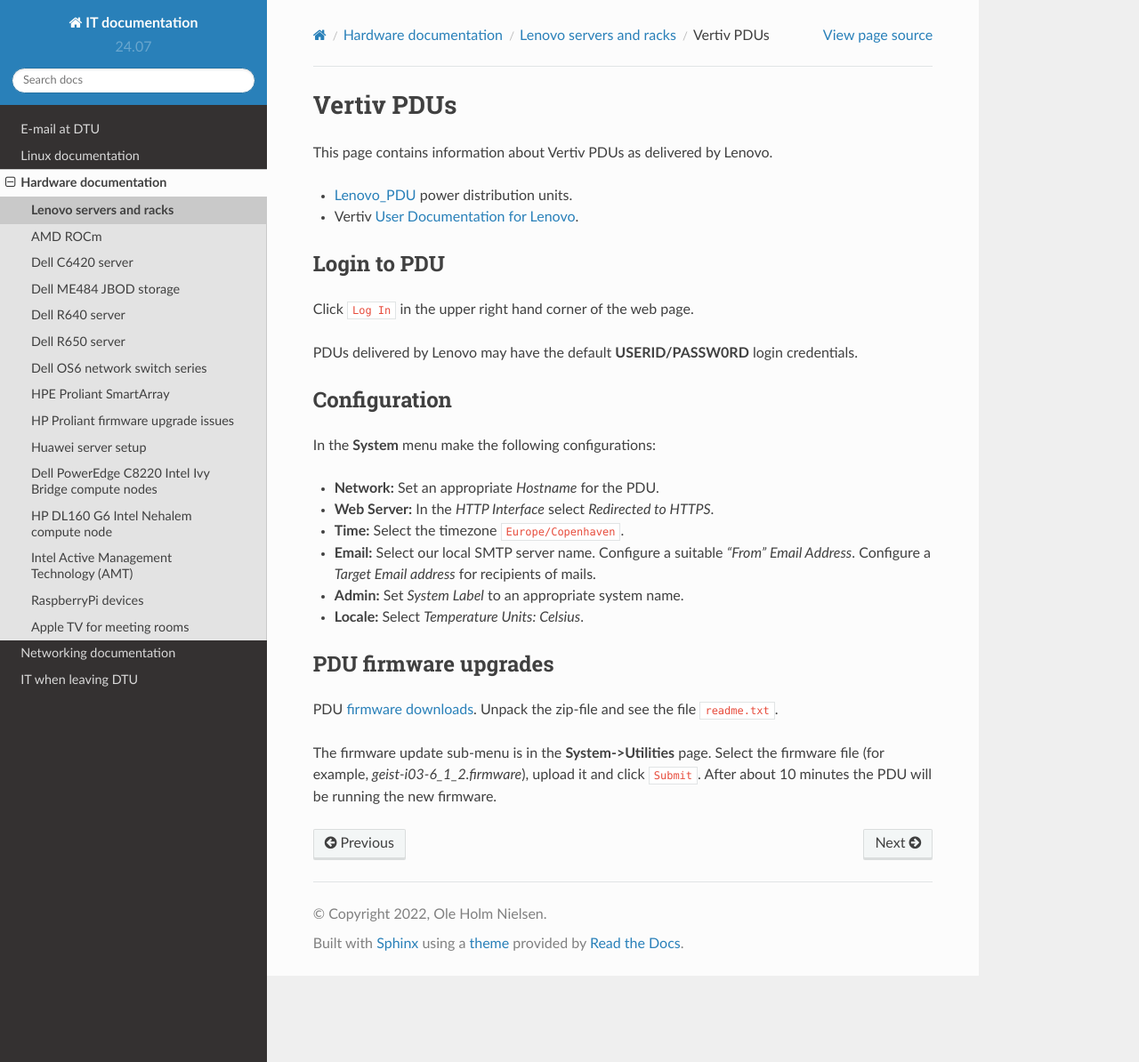
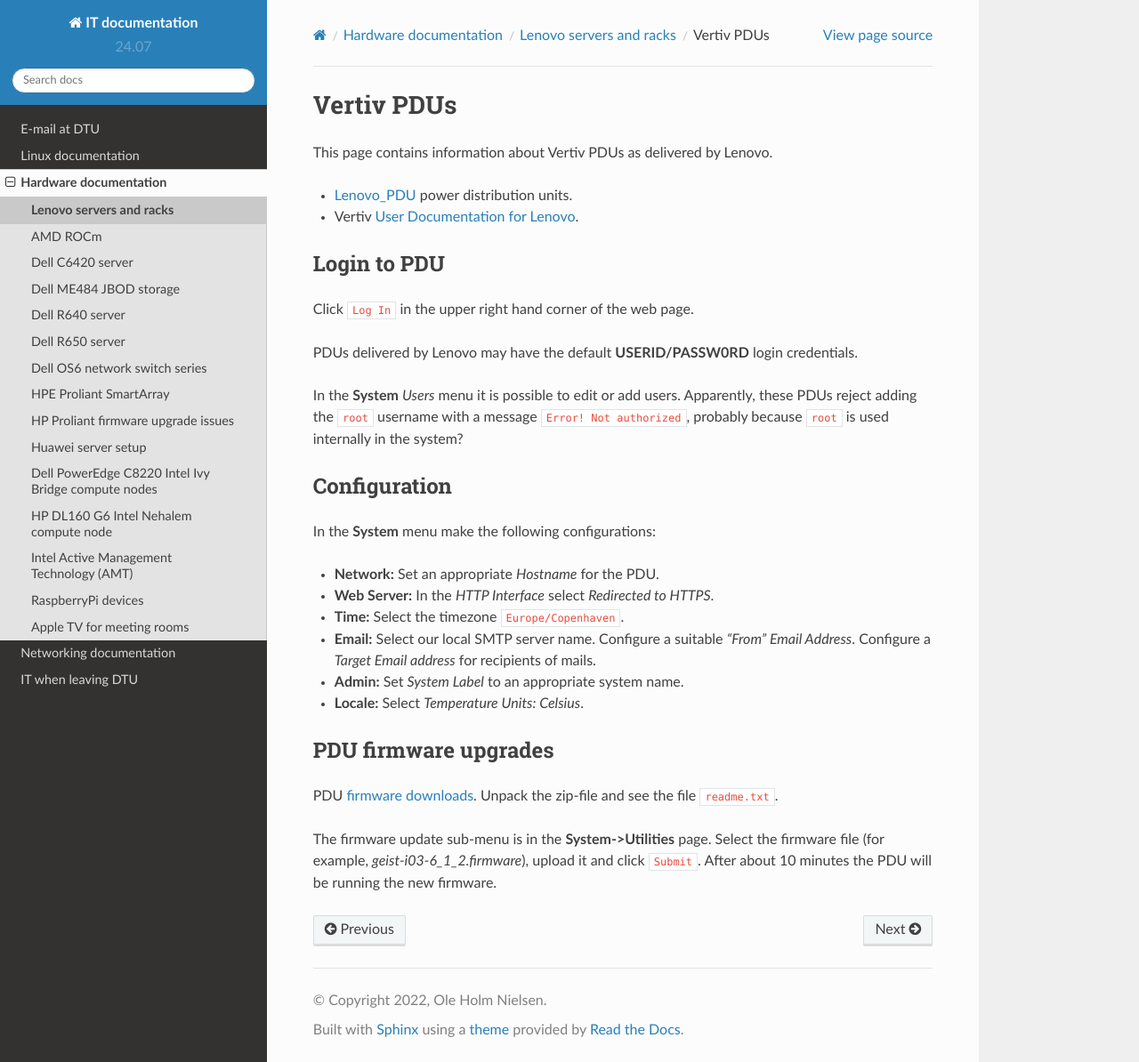
Before and after one commit to OleHolmNielsen/ITwiki, a Sphinx documentation site: the page built from docs/Vertiv_PDU.rst, in a window 1280 px wide and 1194 px high. Shown: the whole window at 89% size. Built offline with Sphinx 7.4.7 and the Read the Docs theme 2.0.0, drawn with Linux system fonts in a browser that asks for light colours.

Commit message:
root user is rejected

```diff
--- a/docs/Vertiv_PDU.rst
+++ b/docs/Vertiv_PDU.rst
@@ -15,6 +15,10 @@
 Click ``Log In`` in the upper right hand corner of the web page.
 
 PDUs delivered by Lenovo may have the default **USERID/PASSW0RD** login credentials.
+
+In the **System** *Users* menu it is possible to edit or add users.
+Apparently, these PDUs reject adding the ``root`` username with a message ``Error! Not authorized``,
+probably because ``root`` is used internally in the system?
 
 Configuration
 ==============
```
